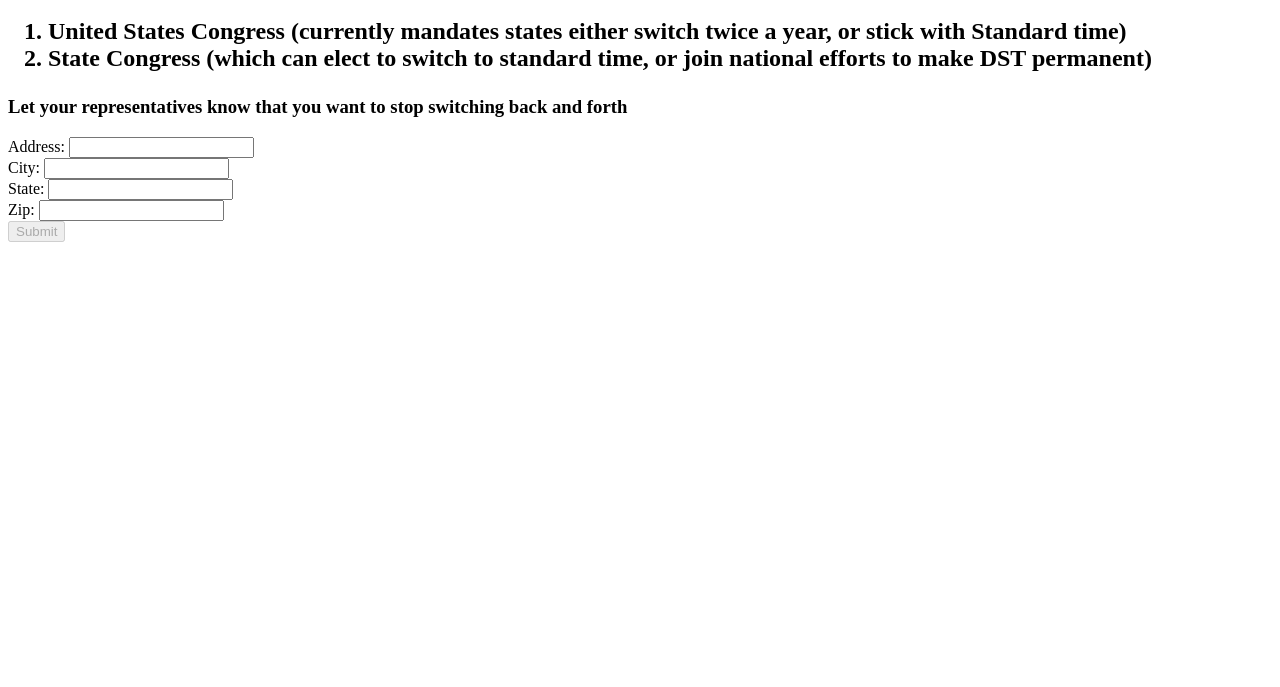
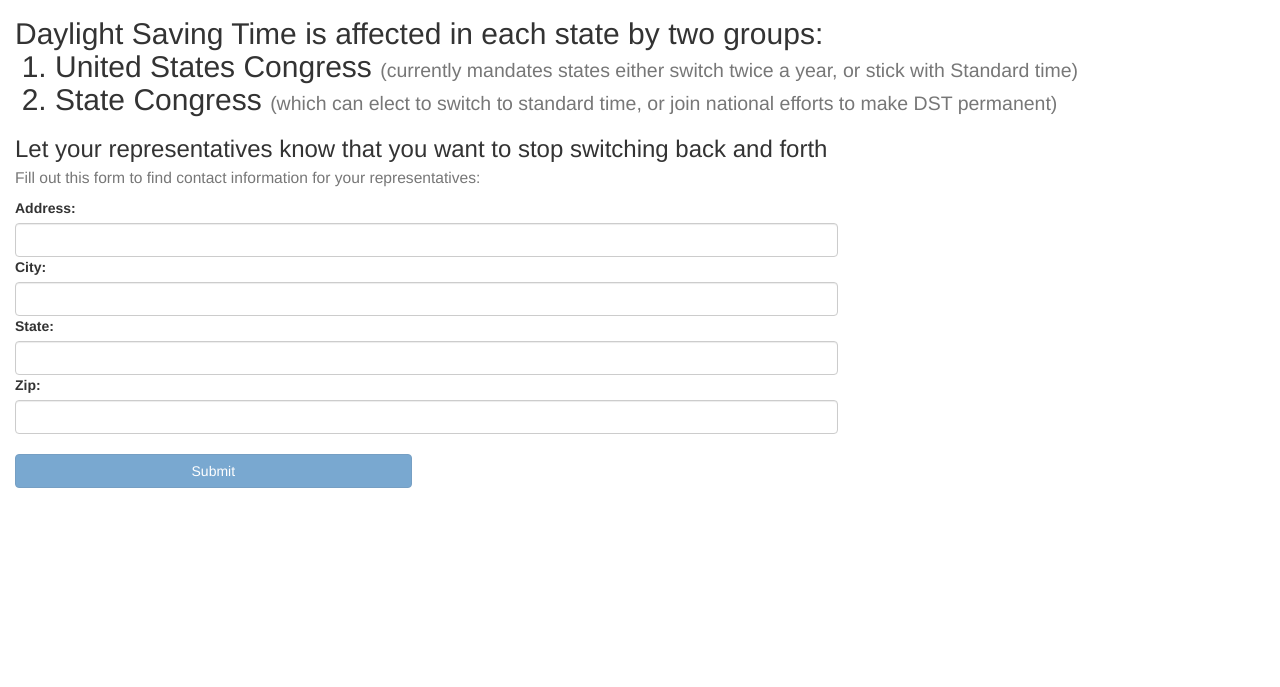
Before and after one commit to relegated/DSTHelper, a website: page public/contact.html in a window 1280 px wide. Shown: the part 113-800 px from the top of the page. Drawn offline with nearby package versions, Linux system fonts and the light colour scheme.

Commit message:
Implement UI improvements and link to information about DST

```diff
--- a/public/contact.html
+++ b/public/contact.html
@@ -5,34 +5,69 @@
     <meta charset="UTF-8">
     <meta name="viewport" content="width=device-width, initial-scale=1.0">
     <title>Contact Your Representatives</title>
+    <!-- Latest compiled and minified CSS -->
+    <link rel="stylesheet" href="https://maxcdn.bootstrapcdn.com/bootstrap/3.4.1/css/bootstrap.min.css">
+    <!-- jQuery library -->
     <script src="https://ajax.googleapis.com/ajax/libs/jquery/3.5.1/jquery.min.js"></script>
+    <!-- Latest compiled JavaScript -->
+    <script src="https://maxcdn.bootstrapcdn.com/bootstrap/3.4.1/js/bootstrap.min.js"></script>
     <script src="contact.js"></script>
 </head>
 
 <body>
+    <div class="container-fluid">
+        <div class="well">
         <h1>Contact Your Representatives</h1>
+        </div>
         <h2>Daylight Saving Time is affected in each state by two groups:
             <ol>
-            <li>United States Congress (currently mandates states either switch twice a year, or stick with Standard
-                time)</li>
-            <li>State Congress (which can elect to switch to standard time, or join national efforts to make DST permanent)
+                <li>United States Congress <small>(currently mandates states either switch twice a year, or stick with Standard
+                    time)</small></li>
+                <li>State Congress <small>(which can elect to switch to standard time, or join national efforts to make DST permanent)</small>
                 </li>
             </ol>
         </h2>
-    <h3>Let your representatives know that you want to stop switching back and forth</h3>
+        <h3>Let your representatives know that you want to stop switching back and forth <p><small>Fill out this form to find contact information for your representatives:</small></p></h3>
+    <div class="row">
+        <div class="form-group">
+            <div class="col-xs-8">
+            <label for="address">Address: </label>
+            <input type="text" name="address" id="address" class="form-control">
+            </div>
+        </div>
+        <div class="form-group">
+            <div class="col-xs-8">
+            <label for="city">City: </label>
+            <input type="text" name="city" id="city"class="form-control">
+            </div>
+        </div>
+        <div class="form-group">
+            <div class="col-xs-8">
+            <label for="state">State: </label>
+            <input type="text" name="state" id="state"class="form-control">
+            </div>
+        </div>
+        <div class="form-group">
+            <div class="col-xs-8">
+            <label for="zip">Zip: </label>
+            <input type="number" name="zip" id="zip"class="form-control">
+            </div>
+        </div>
+    </div>
+            <div class="row">
+            <div class="col-xs-4">
+                <br>
+            <button disabled="disabled" id="submitButton" class="btn btn-primary btn-block">Submit</button>
+            </div>
+            </div>
 
-    <label for="address">Address: </label>
-    <input type="text" name="address" id="address"><br>
-    <label for="city">City: </label>
-    <input type="text" name="city" id="city"><br>
-    <label for="state">State: </label>
-    <input type="text" name="state" id="state"><br>
-    <label for="zip">Zip: </label>
-    <input type="number" name="zip" id="zip"><br>
-    <button disabled="disabled" id="submitButton">Submit</button>
+
+
 
         <p id="federalOfficers"></p>
         <p id="stateWebsite"></p>
+    </div>
+
 </body>
 
 </html>
--- a/public/contact.js
+++ b/public/contact.js
@@ -18,7 +18,8 @@ $(document).ready(() => {
 });
 
 function GetStateWebsiteHTML() {
-    return `<a href="${GetStateWebsite()}">Click Here for additional State Legistlature Information</a>`;
+    return `<div class="alert alert-info"><a href="${GetStateWebsite()} class="alert-link">
+    <strong>Click Here for additional State Legistlature Information for ${$("#state").val().toUpperCase()}</strong></a></div>`;
 }
 
 function GetStateWebsite() {
```
Also changed, not shown: public/index.html (+21 -2 lines). Lines whose indentation alone changed are shown as unchanged.
